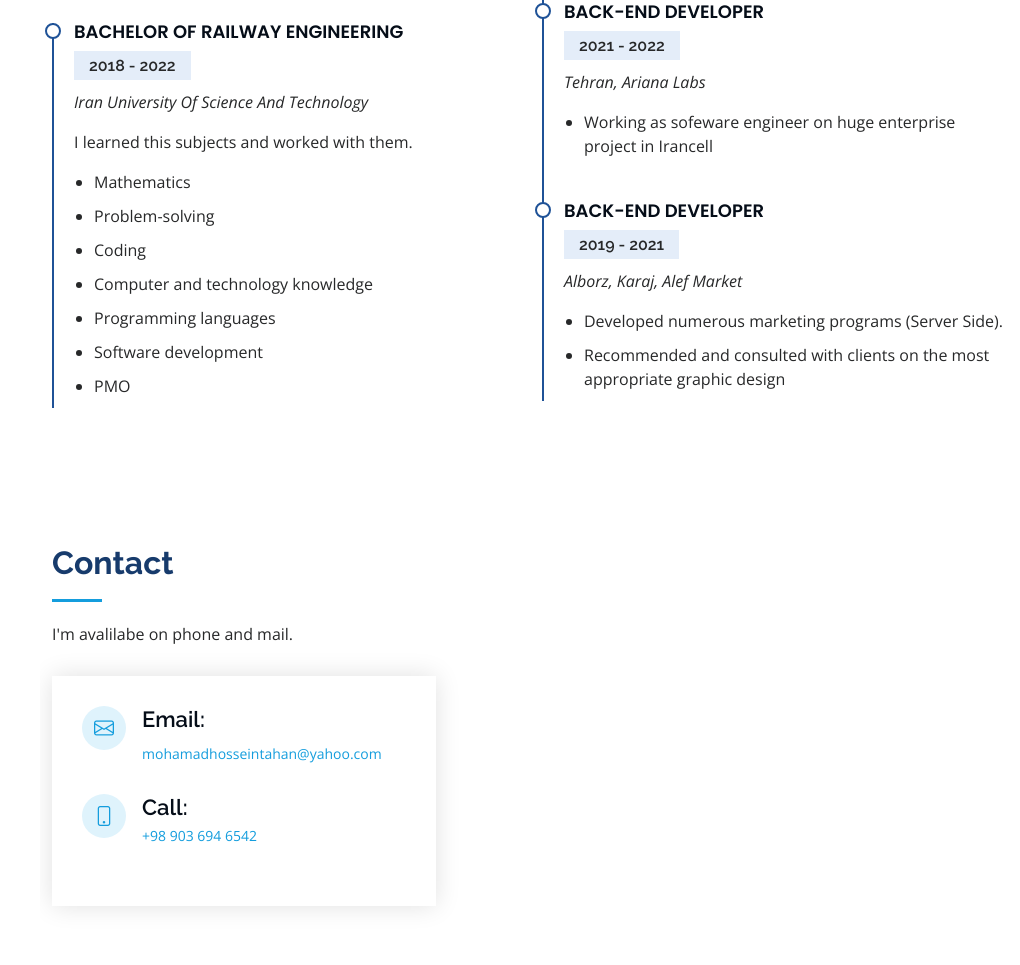
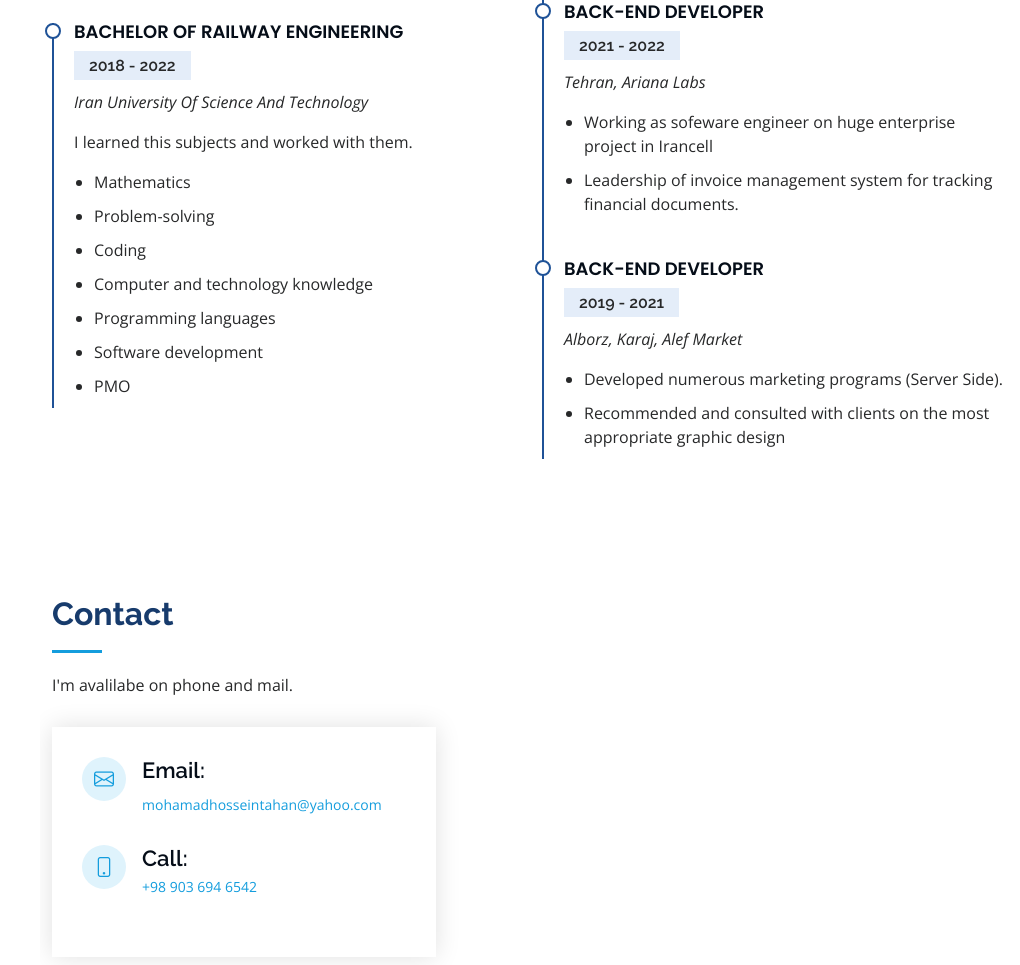
Before and after one commit to mohamadhosseintahan/resume, a plain HTML site: page index.html in a window 1280 px wide. Shown: the part 2270-3235 px from the top of the page, without its empty margins (260-1280 px from the left). Drawn offline with nearby package versions, Linux system fonts and the light colour scheme.

Commit message:
change experiences

```diff
--- a/index.html
+++ b/index.html
@@ -310,6 +310,7 @@
               <p><em>Tehran, Ariana Labs </em></p>
               <ul>
                 <li>Working as sofeware engineer on huge enterprise project in Irancell</li>
+                <li>Leadership of invoice management system for tracking financial documents.</li>
               </ul>
             </div>
             <div class="resume-item">
```
